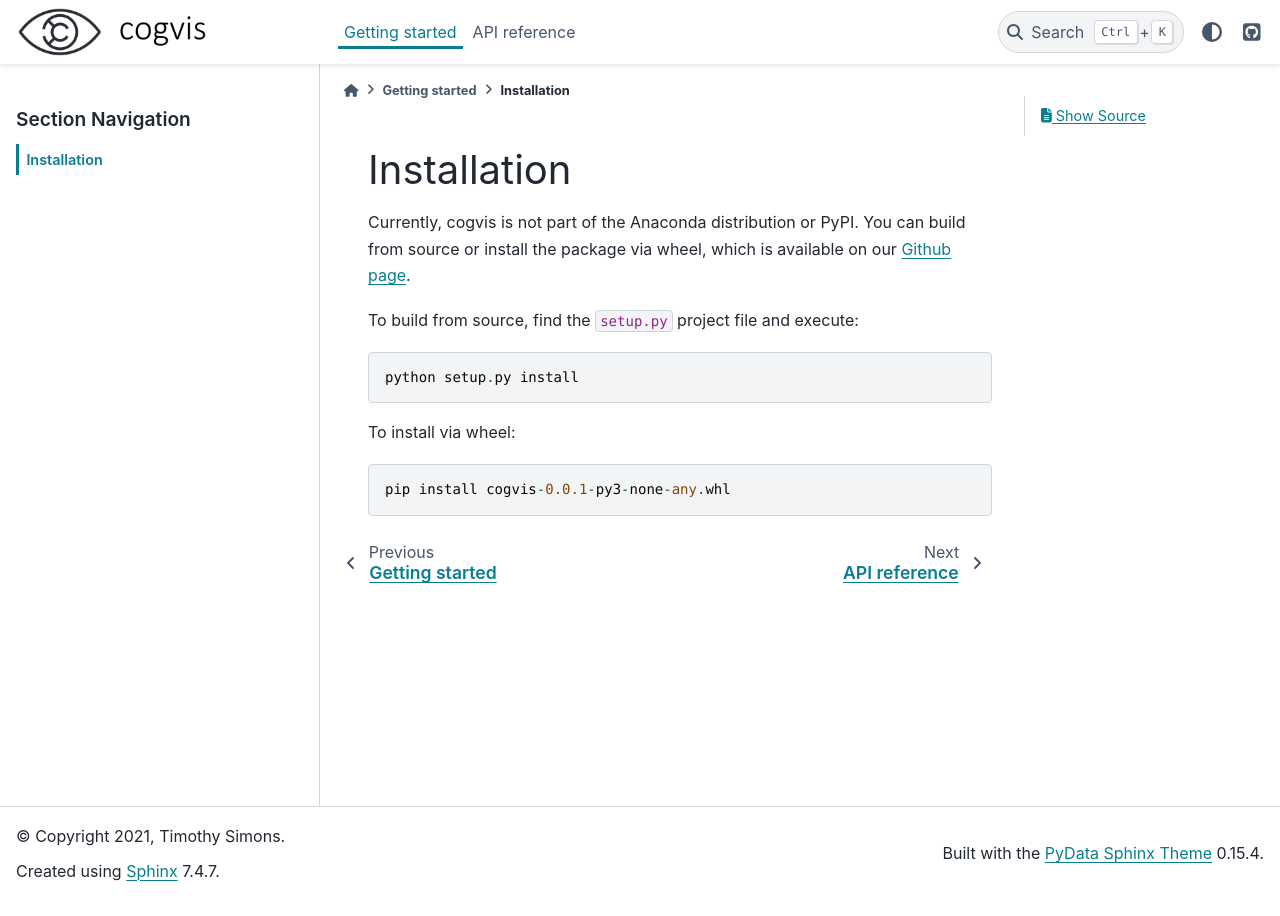
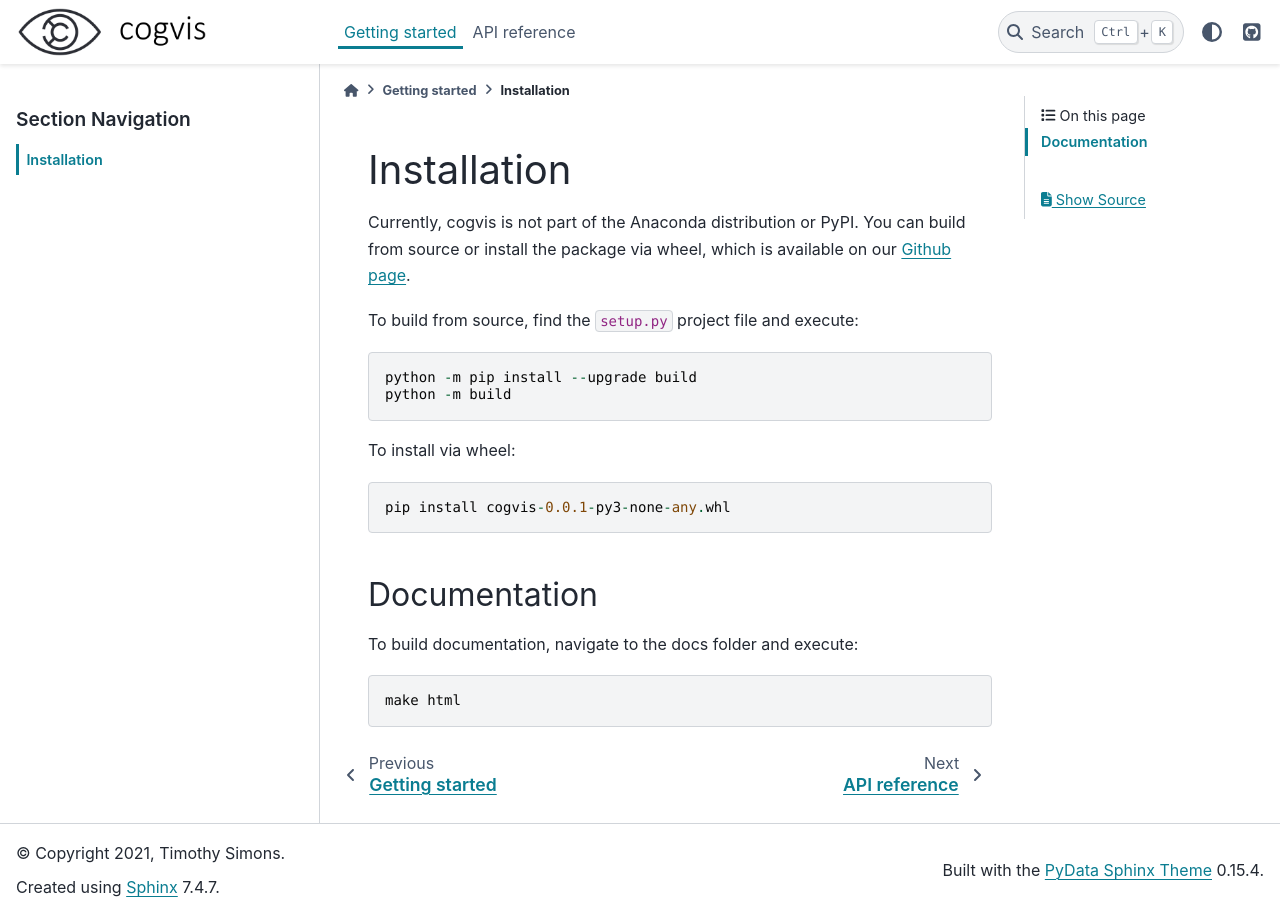
Before and after one commit to TimothySimons/CVS-framework, a Sphinx documentation site: the page built from docs/getting_started/install.rst, in a window 1280 px wide. Built offline with Sphinx 7.4.7 and the PyData theme 0.15.4, drawn with Linux system fonts in a browser that asks for light colours.

Commit message:
Add documentation instructions

```diff
--- a/docs/conf.py
+++ b/docs/conf.py
@@ -34,6 +34,7 @@ extensions = [
         'sphinx.ext.autodoc',
         'sphinx.ext.autosummary',
 ]
+autosummary_generate = True
 
 # Add any paths that contain templates here, relative to this directory.
 templates_path = ['_templates']
--- a/docs/getting_started/install.rst
+++ b/docs/getting_started/install.rst
@@ -10,10 +10,19 @@ build from source or install the package via wheel, which is available on our
 
 To build from source, find the ``setup.py`` project file and execute::
 
-    python setup.py install
+    python -m pip install --upgrade build
+    python -m build
 
 To install via wheel::
 
     pip install cogvis-0.0.1-py3-none-any.whl
 
 .. _Github page: https://github.com/TimothySimons/CVS_framework
+
+
+Documentation
+-------------
+
+To build documentation, navigate to the docs folder and execute::
+
+    make html
--- a/docs/reference/classification.rst
+++ b/docs/reference/classification.rst
@@ -27,6 +27,7 @@ classification
     epoch_train
     epoch_eval
     evaluate
+    predict
 
 
 .. TODO: figure out how to undoc inherited methods
```
Also changed, not shown: 2 other files.
